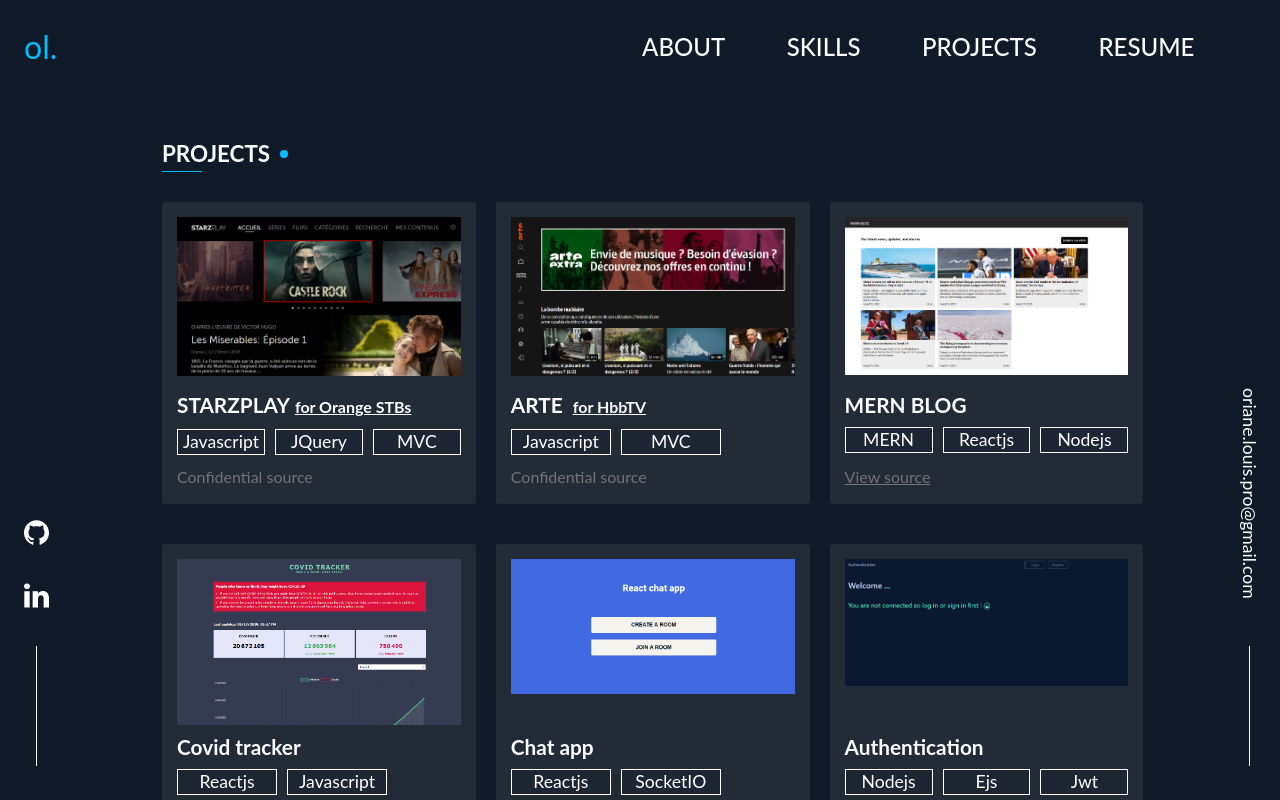
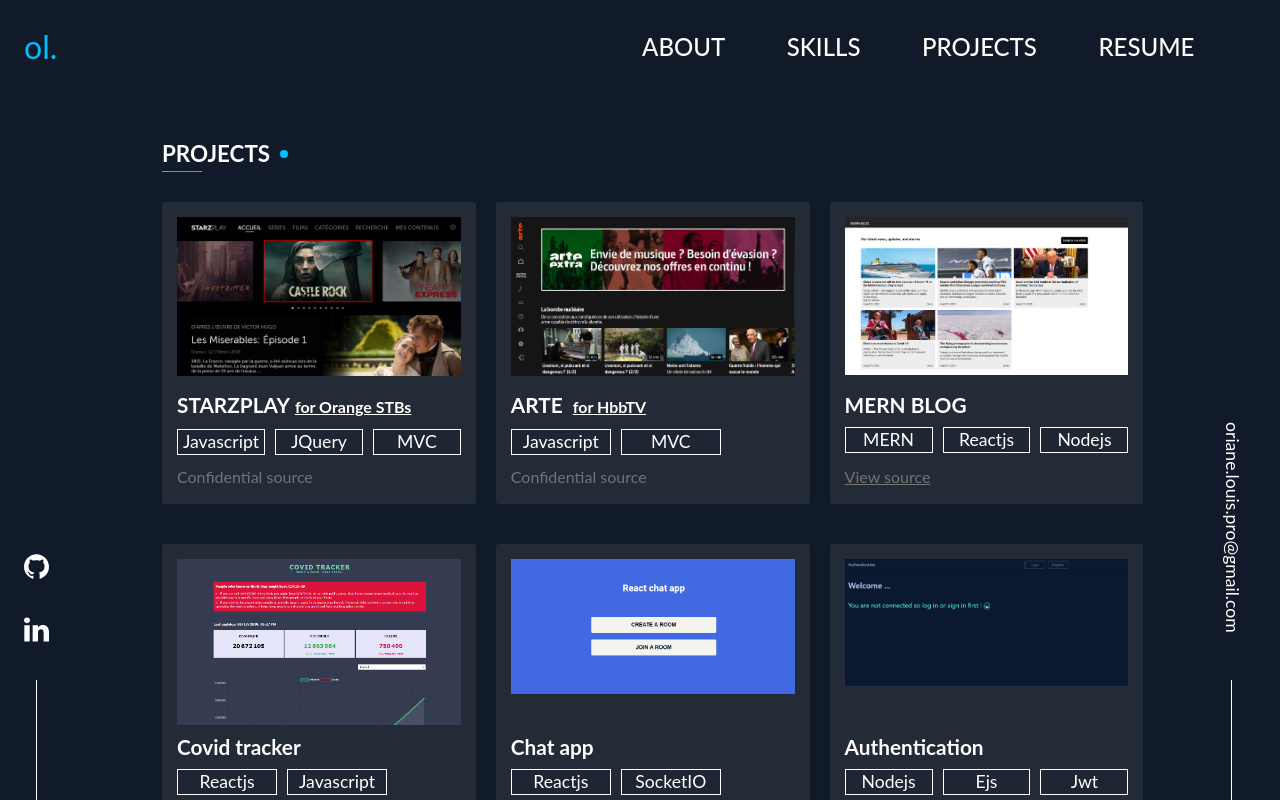
Before and after one commit to o-louis/portfolio, a Gatsby site: page /projects in a window 1280 px wide. Built offline with nearby package versions, Linux system fonts and the light colour scheme; Gatsby itself is replaced by a stand-in of ours.

Commit message:
Enabled link of social networks

```diff
--- a/src/components/layout.js
+++ b/src/components/layout.js
@@ -44,8 +44,11 @@
   <StyledLayout template={template} >
     <GlobalStyle />
     <Header />
-    <main id="main-content">{children}</main>
-    <SocialAside />
+    <main id="main-content">
+      {children}
+      <SocialAside />
+    </main>
+    {/* <SocialAside /> */}
   </StyledLayout>
 )
 
--- a/src/components/socialAside.js
+++ b/src/components/socialAside.js
@@ -7,18 +7,14 @@
 const StyledSocial = styled.div`
     display: none;
     @media (min-width: 768px) {
-        position: fixed;
-        bottom: 34px;
-        display: flex;
-        justify-content: space-between;
-        width: 100%;
-        padding-right: 3.4rem;
-        z-index: -1;
+        display: block;
         .social {
             display: flex;
             flex-direction: column;
-            justify-content: flex-end;
+            // justify-content: flex-end;
             align-items: center;
+            position: fixed;
+            bottom: 0;
             .line {
                 background-color: white;
                 height: 120px;
@@ -40,9 +36,11 @@
         .social-email {
             display: flex;
             flex-direction: column;
-            justify-content: flex-end;
             align-items: center;
-            position: relative;
+            position: fixed;
+            bottom: 0;
+            right: 0;
+            padding-right: 3rem;
             span {
                 position: absolute;
                 bottom: 133px;
--- a/src/pages/projects.js
+++ b/src/pages/projects.js
@@ -129,13 +129,13 @@
         }
     }
     @media (min-width: 1024px) {
-        margin-left: 90px;
         .projects {
             grid-template-columns: repeat(3, 30%);
             grid-column-gap: 20px;
         }
     }
     @media (min-width: 1224px) {
+        margin-left: 90px;
         max-width: 1400px;
     }
 `
```
